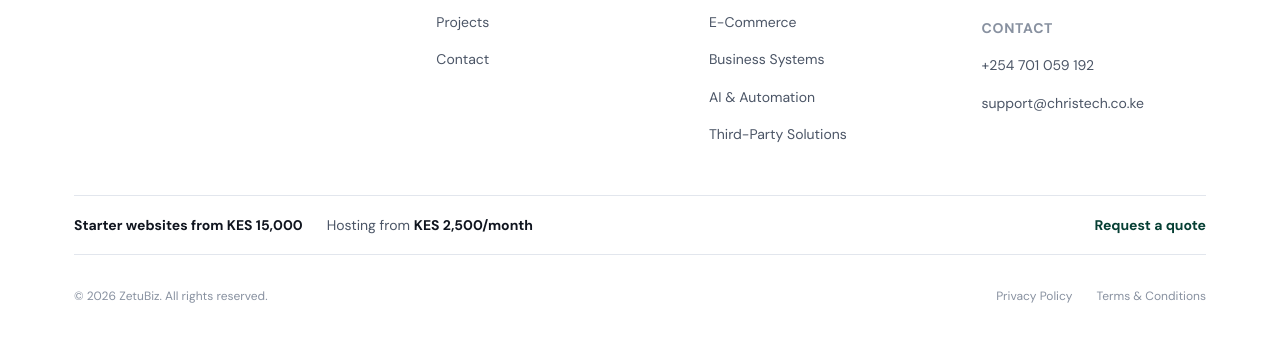
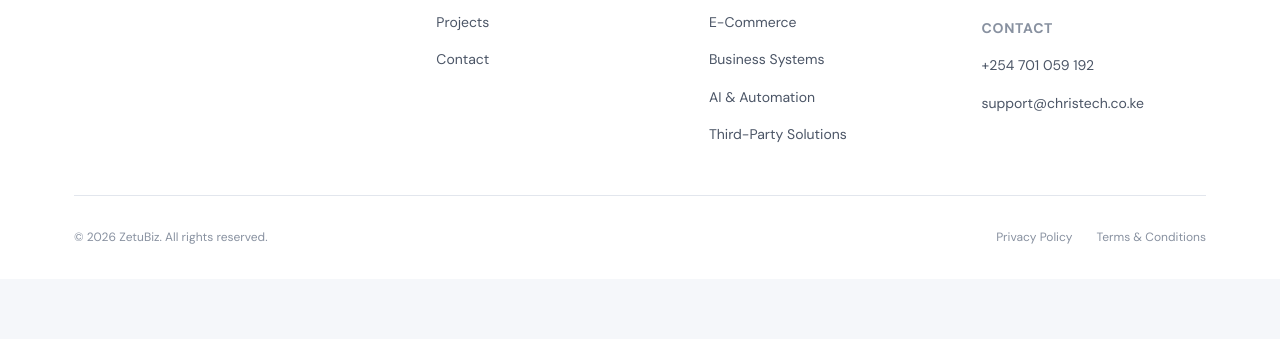
Before and after one commit to learninghub44/kadem-technologies, a website: page public/terms.html in a window 1280 px wide. Shown: the part 3739-4078 px from the top of the page. After the commit the page ends 4018 px from the top, so only its background shows below. Drawn offline with Linux system fonts and the light colour scheme.

Commit message:
Remove repeated footer pricing banner

```diff
--- a/public/terms.html
+++ b/public/terms.html
@@ -180,7 +180,6 @@
           </ul>
         </div>
       </div>
-      <div class="k-footer__pricing"><span><strong>Starter websites from KES 15,000</strong></span><span>Hosting from <strong>KES 2,500/month</strong></span><a href="/contact.html">Request a quote</a></div>
       <div class="k-footer__bottom">
         <span>&copy; 2026 ZetuBiz. All rights reserved.</span>
         <div class="k-footer__legal">
```
